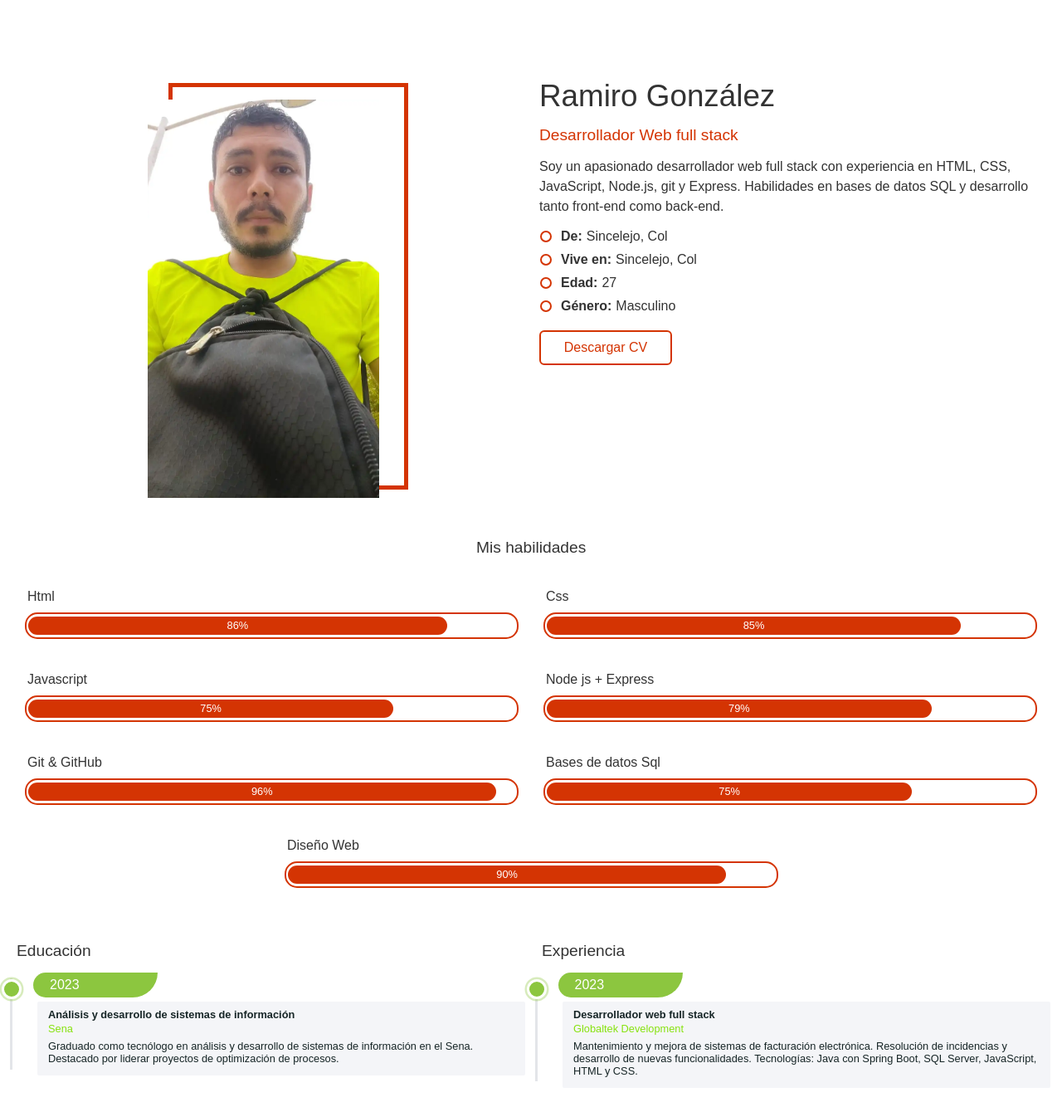
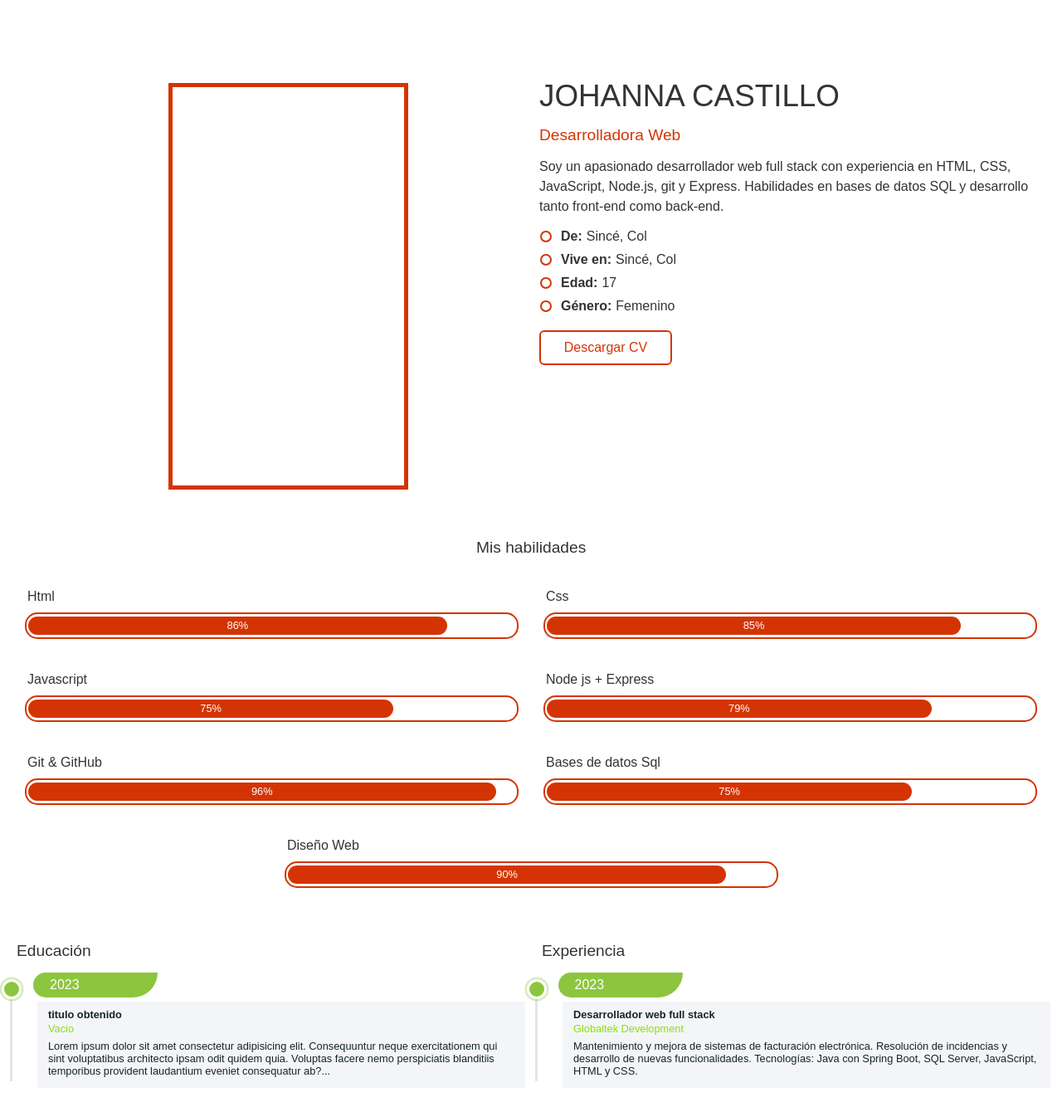
Before and after one commit to Ramiro2897/Portafolio, a plain HTML site: page html/index.html in a window 1280 px wide. Shown: the part 840-2174 px from the top of the page at 83% size. Drawn offline with nearby package versions, Linux system fonts and the light colour scheme; some packages are replaced by stand-ins of ours; a web font is replaced by a local one.

```diff
--- a/assets/estilos.css
+++ b/assets/estilos.css
@@ -256,7 +256,7 @@
   width: 50%;
   min-width: 250px;
   height: 60vh;
-  background-image: url('/assets/img/img_perfil.webp');
+  background-image: url('/');
   background-size: cover;
   background-position: center center;
   background-repeat: no-repeat;
@@ -1562,3 +1562,7 @@
   font-size: .7em;
 }
 }
+
+.jdbhebehr{
+  color: red;
+}
--- a/assets/index.js
+++ b/assets/index.js
@@ -200,7 +200,7 @@
   const downloadBtn = document.getElementById('downloadBtn');
 
   downloadBtn.addEventListener('click', function() {
-    const cvUrl = '/assets/cv/hoja_de_vida.pdf';
+    const cvUrl = '/assets/cv/hoja.pdf';
     const link = document.createElement('a');
     link.href = cvUrl;
     link.setAttribute('download', 'hoja_de_vida.pdf');
--- a/html/index.html
+++ b/html/index.html
@@ -55,7 +55,7 @@
         <div class="info-dev">
           <div class="text-dev">
             <p class="welcome" id="welcome" data-aos="zoom-in-up">Bienvenido</p>
-            <p class="name-text" id="name-text" data-aos="zoom-in-up">Soy <span>Ramiro</span> González</p>
+            <p class="name-text" id="name-text" data-aos="zoom-in-up">Soy <span>JOHANNA</span> CASTILLO</p>
             <div class="info" data-aos="zoom-in-up" translate="no">
 
             </div>
@@ -76,17 +76,17 @@
         <!-- bloque dos -->
         <div class="dev-info" data-aos="slide-up">
           <div class="content-dev-info">
-            <h1 class="name-dev" data-aos="flip-right">Ramiro González</h1>
-            <h5 class="profession-dev" data-aos="flip-right">Desarrollador Web full stack</h5>
+            <h1 class="name-dev" data-aos="flip-right">JOHANNA CASTILLO</h1>
+            <h5 class="profession-dev" data-aos="flip-right">Desarrolladora Web</h5>
             <p class="description-dev" id="information-dev" data-aos="flip-left">
               Soy un apasionado desarrollador web full stack con experiencia en HTML, CSS, JavaScript, Node.js, git y Express.
               Habilidades en bases de datos SQL y desarrollo tanto front-end como back-end.
             </p>
             <ul class="list-dev">
-              <li data-aos="flip-left"><b>De:</b> Sincelejo, Col</li>
-              <li data-aos="flip-left"><b>Vive en:</b> Sincelejo, Col</li>
-              <li data-aos="flip-left"><b>Edad:</b> 27</li>
-              <li data-aos="flip-left"><b>Género:</b> Masculino</li>
+              <li data-aos="flip-left"><b>De:</b> Sincé, Col</li>
+              <li data-aos="flip-left"><b>Vive en:</b> Sincé, Col</li>
+              <li data-aos="flip-left"><b>Edad:</b> 17</li>
+              <li data-aos="flip-left"><b>Género:</b> Femenino</li>
             </ul>
             <button id="downloadBtn" class="btn" data-aos="flip-right">Descargar CV</button>
           </div>
@@ -153,10 +153,11 @@
             <li>
               <div class="title">2023</div>
               <div class="details" data-aos="flip-right">
-                <h5 id="info-university">Análisis y desarrollo de sistemas de información</h5>
-                <small class="fg-theme" translate="no">Sena</small>
-                <p id="text-university">Graduado como tecnólogo en análisis y desarrollo de sistemas de información en el Sena. Destacado por
-                  liderar proyectos de optimización de procesos.</p>
+                <h5 id="info-university">titulo obtenido</h5>
+                <small class="fg-theme" translate="no">Vacio</small>
+                <p id="text-university">Lorem ipsum dolor sit amet consectetur adipisicing elit.
+                  Consequuntur neque exercitationem qui sint voluptatibus architecto ipsam odit quidem quia. Voluptas facere nemo
+                  perspiciatis blanditiis temporibus provident laudantium eveniet consequatur ab?...</p>
               </div>
             </li>
             <!-- <li>
@@ -411,14 +412,14 @@
           <p id="text-contactame">Contáctame</p>
           <p class="divider">------------------</p>
           <ul class="list-unstyled">
-            <li>ramirodjaltor2016@gmail.com</li>
-            <li>+57 3002353297</li>
+            <li>isabelcastillosolano10@gmail.com</li>
+            <li>+57 3213744474</li>
             <li>+57 3203711350</li>
           </ul>
         </div>
       </div>
       <div class="content-copyright">
-        <p class="text-copyright">Copyright &copy;<span id="currentYear"></span> Todos los derechos reservados | by <span class="ti-heart fg-theme-red"></span><a href="#"">Ramiro</a></p>
+        <p class="text-copyright">Copyright &copy;<span id="currentYear"></span> Todos los derechos reservados | by <span class="ti-heart fg-theme-red"></span><a href="#"">Johanna</a></p>
       </div>
     </footer>
 
```
Also changed, not shown: package.json (deleted, +0 -16 lines), server.js (deleted, +0 -14 lines).
